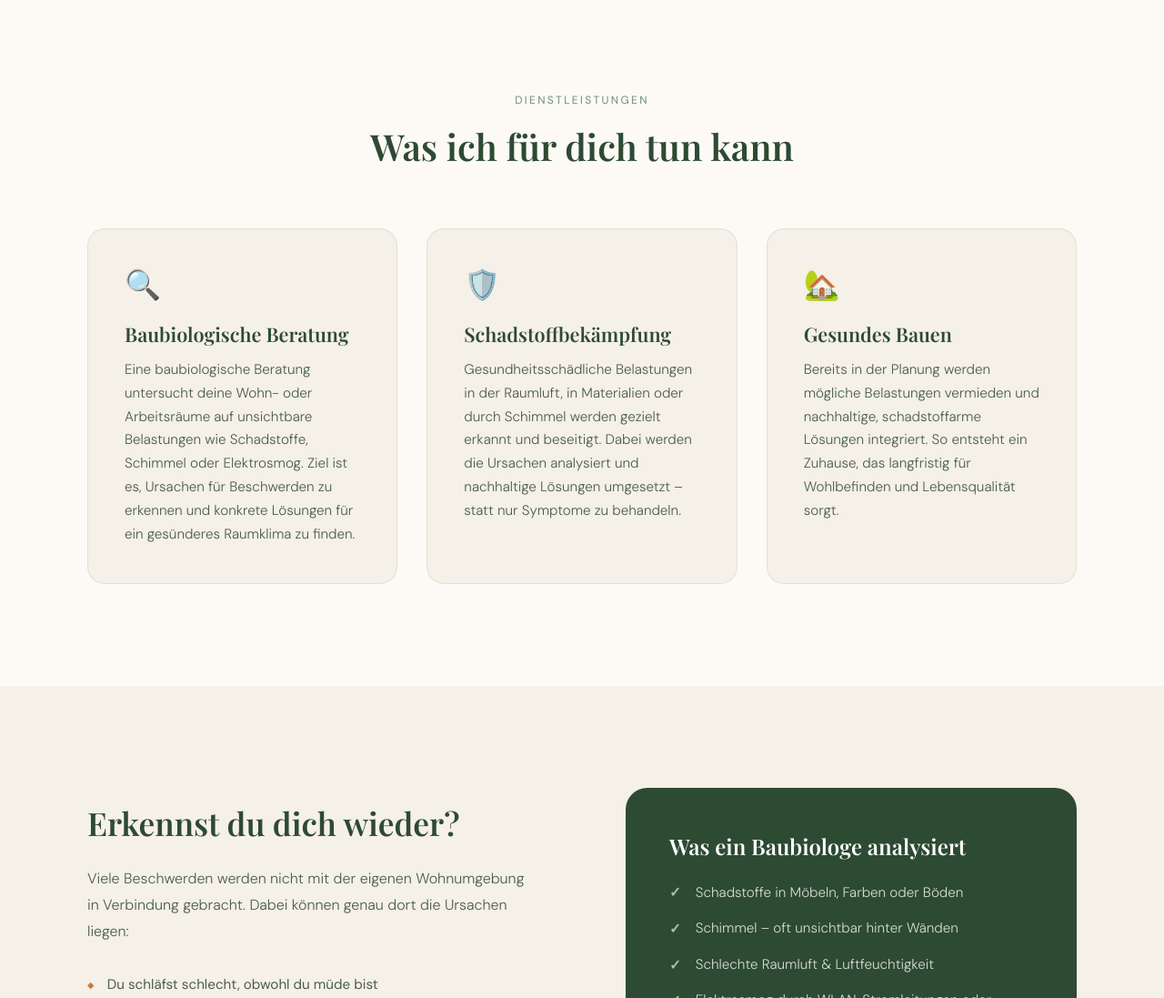
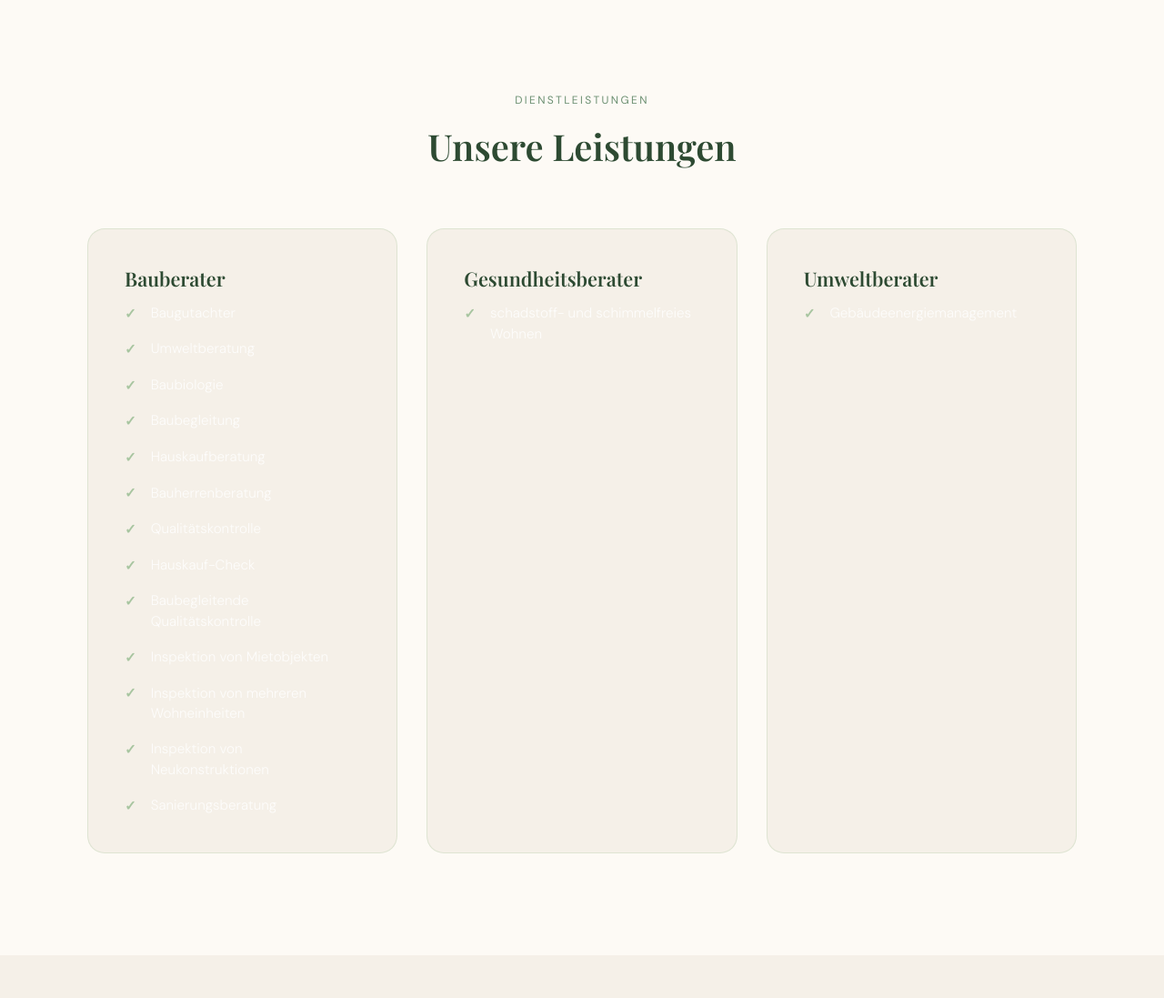
Before and after one commit to jonasallgaierde-debug/baubiologie-allgaier, a plain HTML site: page index.html in a window 1280 px wide. Shown: the part 1300-2397 px from the top of the page at 91% size. Drawn offline with nearby package versions, Linux system fonts and the light colour scheme; no server answers; a web font is replaced by a local one.

Commit message:
Leistungsübersicht gemäß Vorgabe aktualisieren

```diff
--- a/index.html
+++ b/index.html
@@ -4,7 +4,7 @@
   <meta charset="UTF-8">
   <meta name="viewport" content="width=device-width, initial-scale=1.0">
   <title>Baubiologie Allgaier – Gesundes Wohnen im Allgäu & Bodenseeregion</title>
-  <meta name="description" content="Johannes Allgaier, zertifizierter Baubiologe (IBN) in Schlier. Baubiologische Beratung, Schadstoffanalyse & gesundes Bauen im Allgäu, Ravensburg und Bodenseeregion. Jetzt Kontakt aufnehmen.">
+  <meta name="description" content="Bauberater, Gesundheitsberater und Umweltberater: Bau- und Objektberatung, schadstoff- und schimmelfreies Wohnen sowie Gebäudeenergiemanagement.">
   <meta name="keywords" content="Baubiologie, Baubiologe, Schlier, Ravensburg, Allgäu, Bodensee, Schadstoffanalyse, Elektrosmog, Schimmel, gesundes Wohnen, gesundes Bauen">
   <meta name="author" content="Johannes Allgaier">
   <meta name="robots" content="index, follow">
@@ -13,7 +13,7 @@
   <!-- Open Graph -->
   <meta property="og:type" content="website">
   <meta property="og:title" content="Baubiologie Allgaier – Gesundes Wohnen im Allgäu">
-  <meta property="og:description" content="Zertifizierter Baubiologe Johannes Allgaier aus Schlier. Analyse, Beratung & Lösungen für ein gesundes Zuhause.">
+  <meta property="og:description" content="Bauberatung, schadstoff- und schimmelfreies Wohnen sowie Gebäudeenergiemanagement.">
   <meta property="og:url" content="https://baubiologie-allgaier.de/">
   <meta property="og:locale" content="de_DE">
 
@@ -23,7 +23,7 @@
     "@context": "https://schema.org",
     "@type": "LocalBusiness",
     "name": "Baubiologie Allgaier",
-    "description": "Zertifizierter Baubiologe – Baubiologische Beratung, Schadstoffanalyse und gesundes Bauen im Allgäu und der Bodenseeregion.",
+    "description": "Bauberatung, Gesundheitsberatung für schadstoff- und schimmelfreies Wohnen sowie Umweltberatung mit Gebäudeenergiemanagement.",
     "url": "https://baubiologie-allgaier.de",
     "telephone": "+4975299979764",
     "email": "baubiologie.allgaier@gmx.de",
@@ -1456,23 +1456,38 @@
   <section class="services" id="dienstleistungen">
     <div class="section-header reveal">
       <span class="section-label">Dienstleistungen</span>
-      <h2>Was ich für dich tun kann</h2>
+      <h2>Unsere Leistungen</h2>
     </div>
     <div class="services-grid">
       <div class="service-card reveal">
-        <div class="service-icon">🔍</div>
-        <h3>Baubiologische Beratung</h3>
-        <p>Eine baubiologische Beratung untersucht deine Wohn- oder Arbeitsräume auf unsichtbare Belastungen wie Schadstoffe, Schimmel oder Elektrosmog. Ziel ist es, Ursachen für Beschwerden zu erkennen und konkrete Lösungen für ein gesünderes Raumklima zu finden.</p>
+        <h3>Bauberater</h3>
+        <ul class="check-list">
+          <li>Baugutachter</li>
+          <li>Umweltberatung</li>
+          <li>Baubiologie</li>
+          <li>Baubegleitung</li>
+          <li>Hauskaufberatung</li>
+          <li>Bauherrenberatung</li>
+          <li>Qualitätskontrolle</li>
+          <li>Hauskauf-Check</li>
+          <li>Baubegleitende Qualitätskontrolle</li>
+          <li>Inspektion von Mietobjekten</li>
+          <li>Inspektion von mehreren Wohneinheiten</li>
+          <li>Inspektion von Neukonstruktionen</li>
+          <li>Sanierungsberatung</li>
+        </ul>
       </div>
       <div class="service-card reveal" style="transition-delay: 0.1s">
-        <div class="service-icon">🛡️</div>
-        <h3>Schadstoff­bekämpfung</h3>
-        <p>Gesundheitsschädliche Belastungen in der Raumluft, in Materialien oder durch Schimmel werden gezielt erkannt und beseitigt. Dabei werden die Ursachen analysiert und nachhaltige Lösungen umgesetzt – statt nur Symptome zu behandeln.</p>
+        <h3>Gesundheitsberater</h3>
+        <ul class="check-list">
+          <li>schadstoff- und schimmelfreies Wohnen</li>
+        </ul>
       </div>
       <div class="service-card reveal" style="transition-delay: 0.2s">
-        <div class="service-icon">🏡</div>
-        <h3>Gesundes Bauen</h3>
-        <p>Bereits in der Planung werden mögliche Belastungen vermieden und nachhaltige, schadstoffarme Lösungen integriert. So entsteht ein Zuhause, das langfristig für Wohlbefinden und Lebensqualität sorgt.</p>
+        <h3>Umweltberater</h3>
+        <ul class="check-list">
+          <li>Gebäudeenergiemanagement</li>
+        </ul>
       </div>
     </div>
   </section>
```
